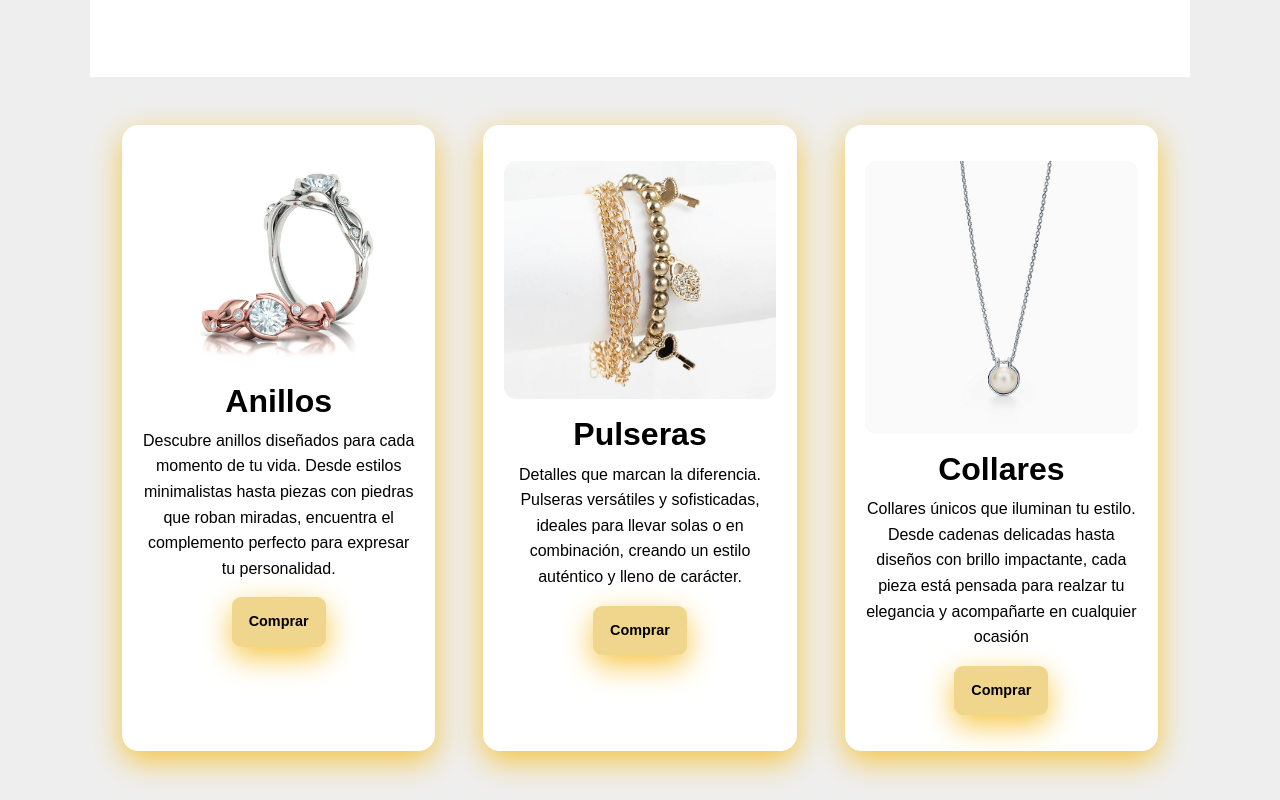
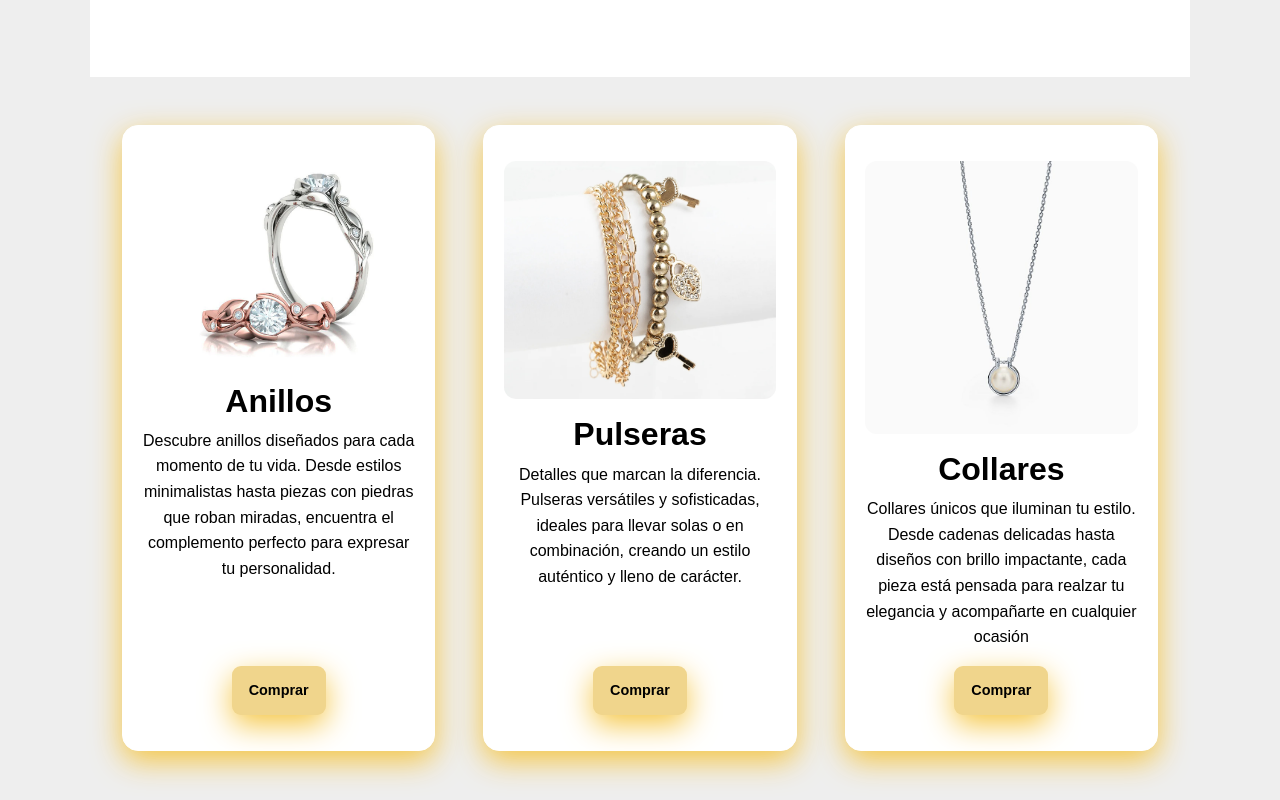
Before and after one commit to SpeedChela/Lumina, a Next.js app: page / in a window 1280 px wide. Shown: the part 880-1680 px from the top of the page. Built offline with nearby package versions, Linux system fonts and the light colour scheme.

Commit message:
Corregí alineación de botones

```diff
--- a/app/globals.css
+++ b/app/globals.css
@@ -212,6 +212,14 @@ p {
   padding: 1.2rem; /* Espaciado interno */
   box-shadow: var(--shadow); /* Sombra para efecto de elevación */
   text-align: center; /* Centra el texto dentro de la tarjeta */
+  display: flex;
+  flex-direction: column;
+  justify-content: space-between;/*Empuja el contenido hacia arriba y abajo*/
+  height: 100%; /* Asegura que la tarjeta ocupe todo el alto disponible */
+}
+
+.card p:last-of-type {
+  margin-top: auto; /* Empuja el botón hacia abajo */
 }
 
 h3 {
```
